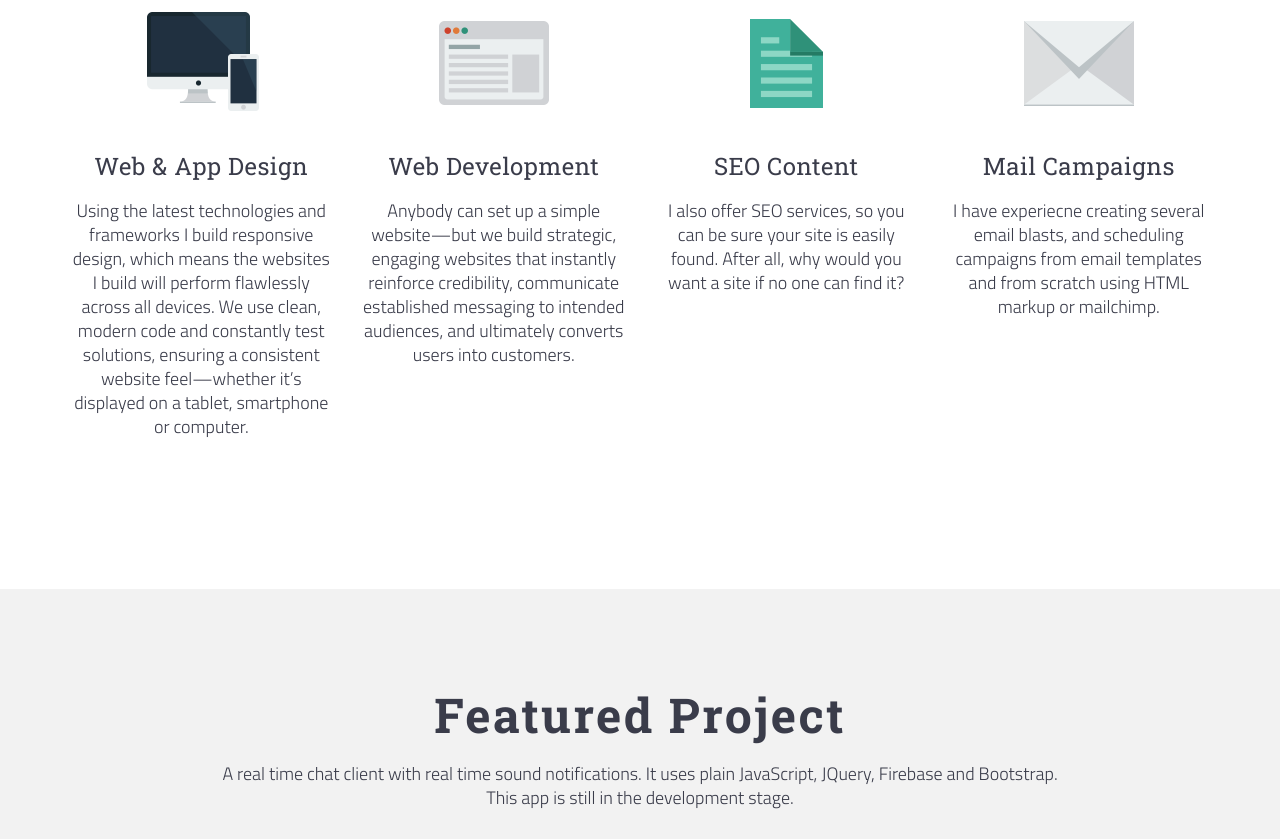
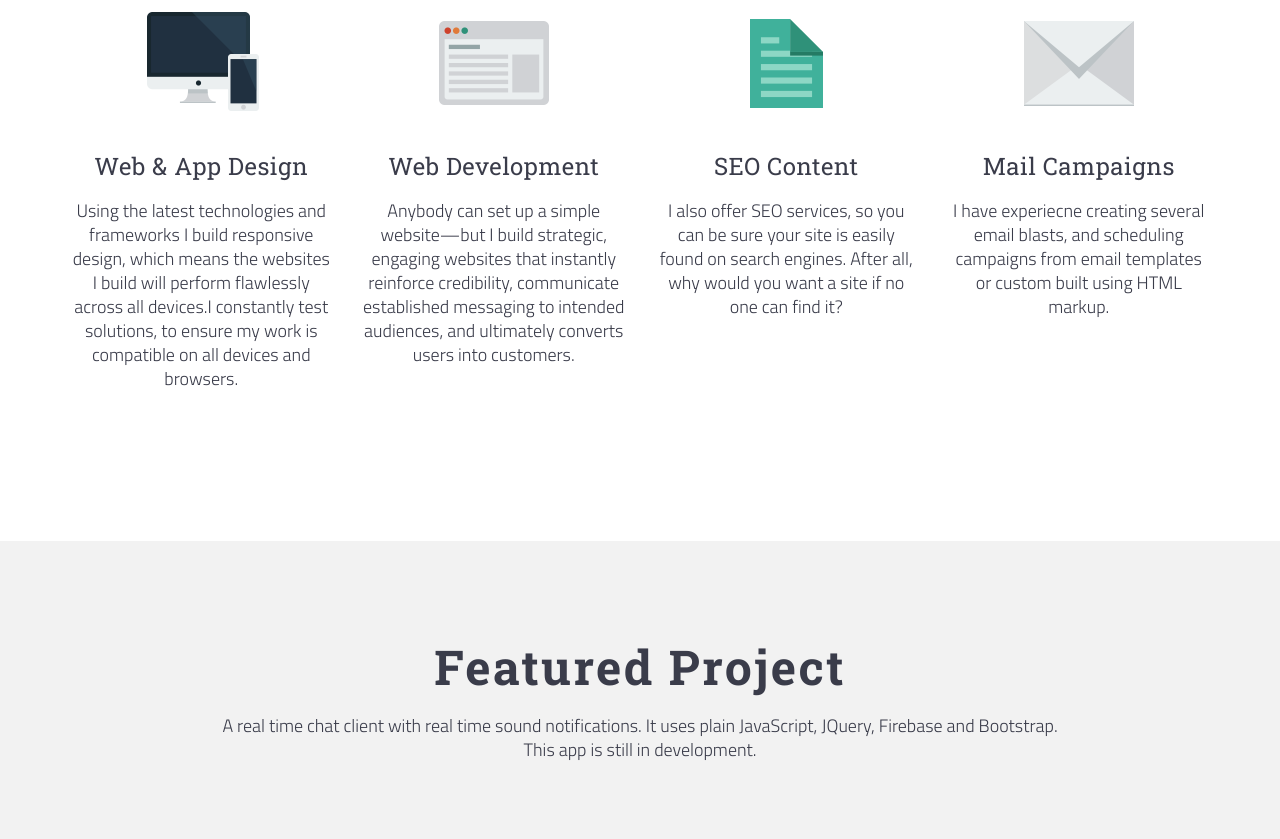
Before and after one commit to Asoler19/portfolio_me, a plain HTML site: page index.html in a window 1280 px wide. Shown: the part 958-1797 px from the top of the page. Drawn offline with nearby package versions, Linux system fonts and the light colour scheme.

Commit message:
Update index.html

```diff
--- a/index.html
+++ b/index.html
@@ -135,7 +135,7 @@
 						</div>
 
 						<h2>Web &amp; App Design</h2>
-						<p> Using the latest technologies and frameworks I build responsive design, which means the  websites I build will perform flawlessly across all devices. We use clean, modern code and constantly test solutions, ensuring a consistent website feel—whether it’s displayed on a tablet, smartphone or computer.</p>
+						<p> Using the latest technologies and frameworks I build responsive design, which means the  websites I build will perform flawlessly across all devices.I constantly test solutions, to ensure my work  is compatible on all devices and browsers.</p>
 
 					</div>
 
@@ -146,7 +146,7 @@
 						</div>
 
 						<h2>Web Development</h2>
-						<p>Anybody can set up a simple website—but we build strategic, engaging websites that instantly reinforce credibility, communicate established messaging to intended audiences, and ultimately converts users into customers.</p>
+						<p>Anybody can set up a simple website—but I build strategic, engaging websites that instantly reinforce credibility, communicate established messaging to intended audiences, and ultimately converts users into customers.</p>
 
 					</div>
 
@@ -157,7 +157,7 @@
 						</div>
 
 						<h2>SEO Content</h2>
-						<p>I also offer SEO services, so you can be sure your site is easily found. After all, why would you want a site if no one can find it?</p>
+						<p>I also offer SEO services, so you can be sure your site is easily found on search engines. After all, why would you want a site if no one can find it?</p>
 
 					</div>
 
@@ -168,7 +168,7 @@
 						</div>
 
 						<h2>Mail Campaigns</h2>
-						<p>I have experiecne creating several email blasts, and scheduling campaigns from email templates and from scratch using HTML markup or mailchimp. </p>
+						<p>I have experiecne creating several email blasts, and scheduling campaigns from email templates or custom built using HTML markup. </p>
 
 					</div>
 
@@ -188,7 +188,7 @@
 				<header class="section-header text-center">
 
 					<h1 class="scrollimation scale-in">Featured Project</h1>
-					<p>A real time chat client with real time sound notifications. It uses plain JavaScript, JQuery, Firebase and Bootstrap.<br/>This app is still in the development stage.</p>
+					<p>A real time chat client with real time sound notifications. It uses plain JavaScript, JQuery, Firebase and Bootstrap.<br/>This app is still in development.</p>
 
 				</header>
 
@@ -228,7 +228,7 @@
 
 						<img class="img-responsive img-center img-circle scrollimation fade-left" src="assets/about.jpg" alt="" height="280" width="280" />
 
-						<p class="text-center scrollimation fade-in"> I am currently working as a freelance front-end developer at the moment.I graduated from Florida Vocational Institute  with a specialization track in FullStack Development.Programming is a big part of my life and I work hard every day to improve my skills and learn new things. I continuously stay on top of trends in both the design and development world. I am constantly adapting for dynamic content with a continual need to learn and grow. I am also comfortable working in a team oriented enviornment. Aside from Web Development I enjoy keeping a fitness lifestyle, taveling to new places,  trying new restaurants, and hanging out with my dog. I also watch alot of netflix and tv.  </p>
+						<p class="text-center scrollimation fade-in"> I am currently working as a freelance front-end developer.I graduated from Florida Vocational Institute  with a specialization track in FullStack Development.Programming is a big part of my life and I work hard every day to improve my skills and learn new things. I continuously stay on top of trends in both the design and development world. I am constantly adapting for dynamic content with a continual need to learn and grow. I am also comfortable working in a team oriented enviornment. Aside from Web Development I enjoy keeping fitness, taveling to new places,  trying new restaurants, and hanging out with my dog. I also watch alot of netflix and tv.  </p>
 
 					</div>
 
@@ -323,7 +323,7 @@
 
 						<div class="hover-mask">
 							<h2 class="project-title">APE.fm</h2><!--Project Title -->
-							<p>HTML, inline-CSS, and pure Javascript was used to create this video and audio webpage.</p><!--Project Subtitle -->
+							<p>HTML, CSS, and pure Javascript was used to create this video and audio webpage.</p><!--Project Subtitle -->
 						</div>
 
 						<!--==== Project Preview HTML ====-->
```
